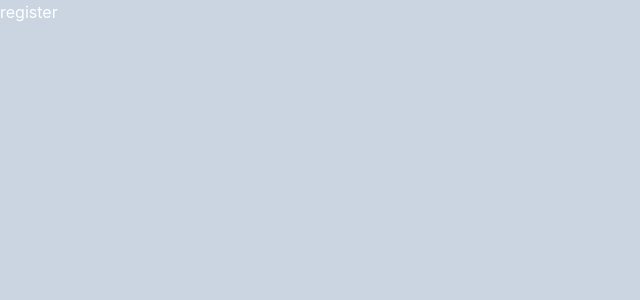
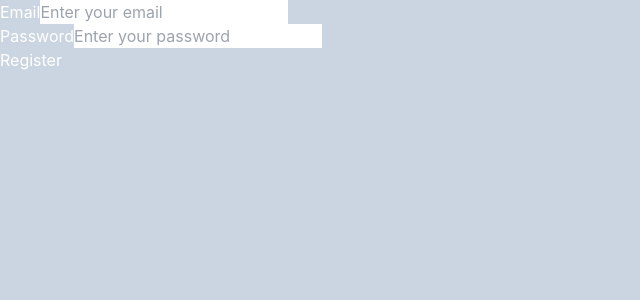
Before and after one commit to FrankHup/react-firebase-app, a React (Create React App) app: page /register in a window 1280 px wide. Shown: the top 300 px of the page, without its empty margins (0-640 px from the left). Built offline with nearby package versions, Linux system fonts and the light colour scheme.

Commit message:
Authentication-continued

```diff
--- a/src/components/Register.js
+++ b/src/components/Register.js
@@ -1,3 +1,32 @@
-export function Register (){
-    return <div>register</div>;
+import { useState } from "react";
+
+export function Register() {
+  const [user, setUser] = useState({ name: "", email: "" });
+
+  const handleChange = ({target:{name, value}}) => {
+    setUser({...user, [name]:value})
+  };
+
+  return (
+    <form>
+      <label htmlFor="email">Email</label>
+      <input
+        type="email"
+        name="email"
+        placeholder="Enter your email"
+        onChange={handleChange}
+      />
+      <br />
+      <label htmlFor="password">Password</label>
+      <input
+        type="password"
+        name="password"
+        id="pwd"
+        placeholder="Enter your password"
+        onChange={handleChange}
+      />
+      <br />
+      <button>Register</button>
+    </form>
+  );
 }
```
